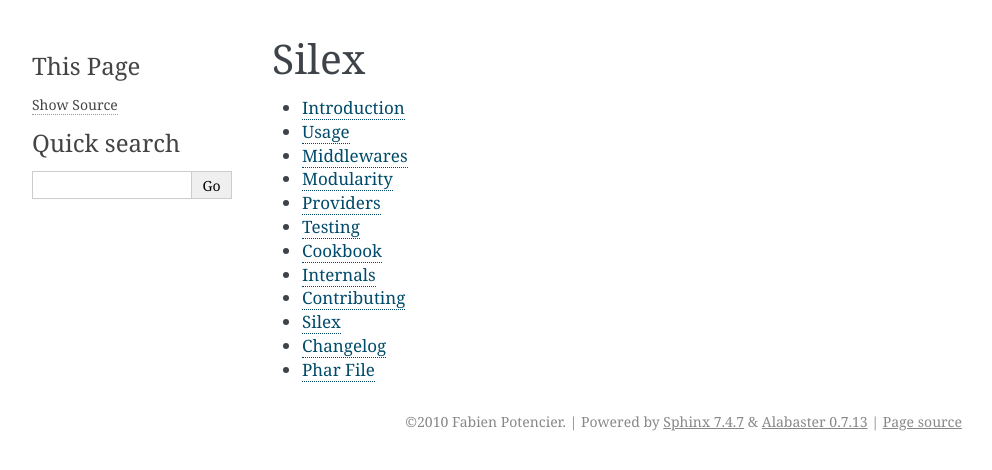
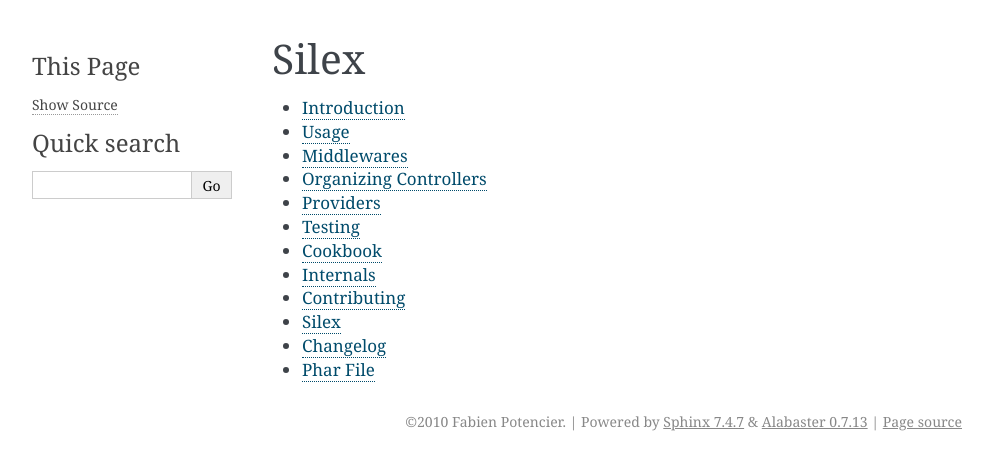
Before and after one commit to silexphp/Silex, a Sphinx documentation site: the page built from doc/index.rst, in a window 1280 px wide. Shown: the top 470 px of the page, without its empty margins (148-1140 px from the left). Built offline with Sphinx 7.4.7, drawn with Linux system fonts in a browser that asks for light colours; pages that are not in the unit, such as notebooks, are missing from menus.

Commit message:
renamed a chapter (closes #570)

```diff
--- a/doc/index.rst
+++ b/doc/index.rst
@@ -7,7 +7,7 @@
     intro
     usage
     middlewares
-    modularity
+    organizing_controllers
     services
     providers
     testing
--- a/doc/modularity.rst
+++ b/doc/organizing_controllers.rst
@@ -1,5 +1,5 @@
-Modularity
-==========
+Organizing Controllers
+======================
 
 When your application starts to define too many controllers, you might want to
 group them logically::
```
